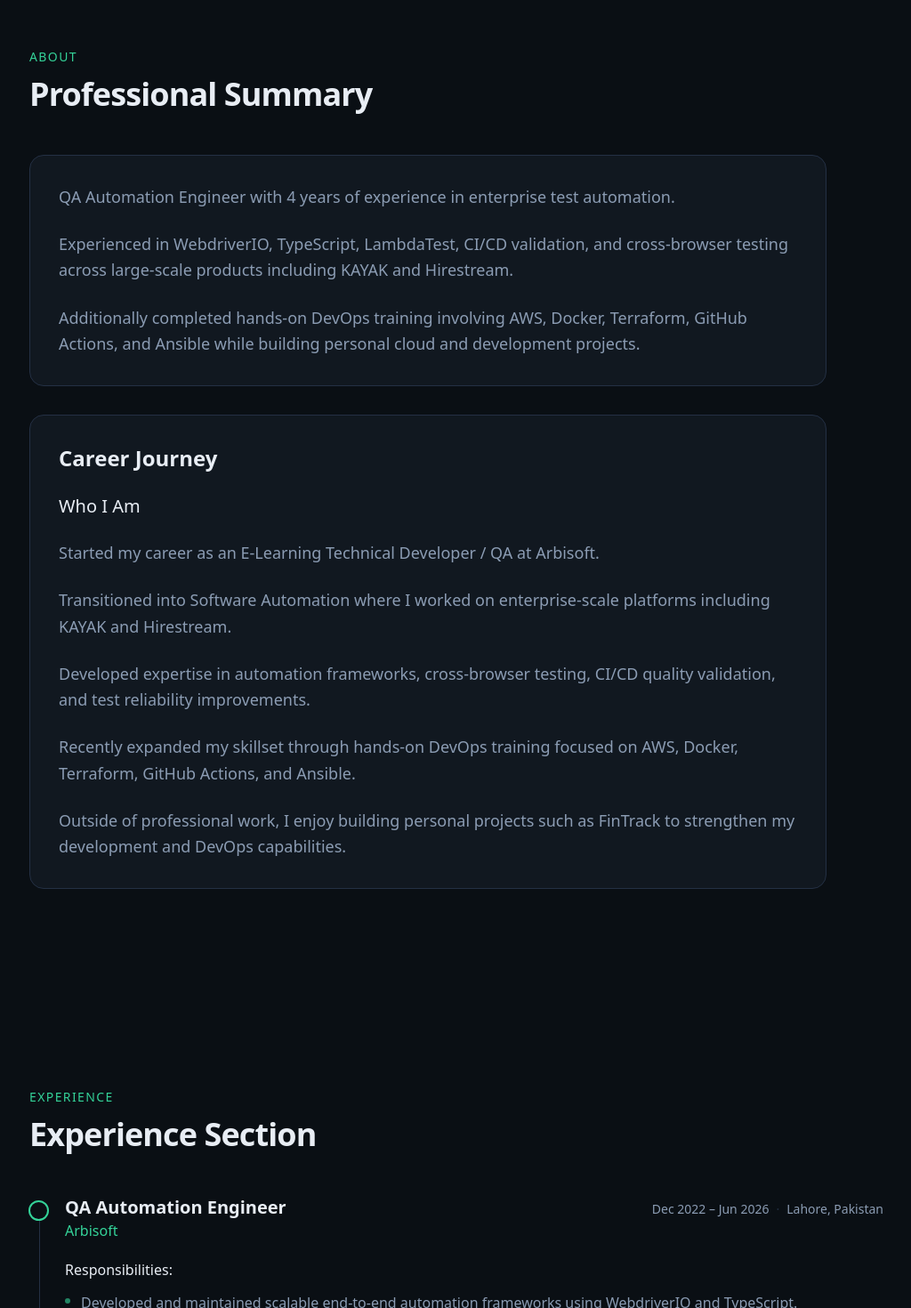
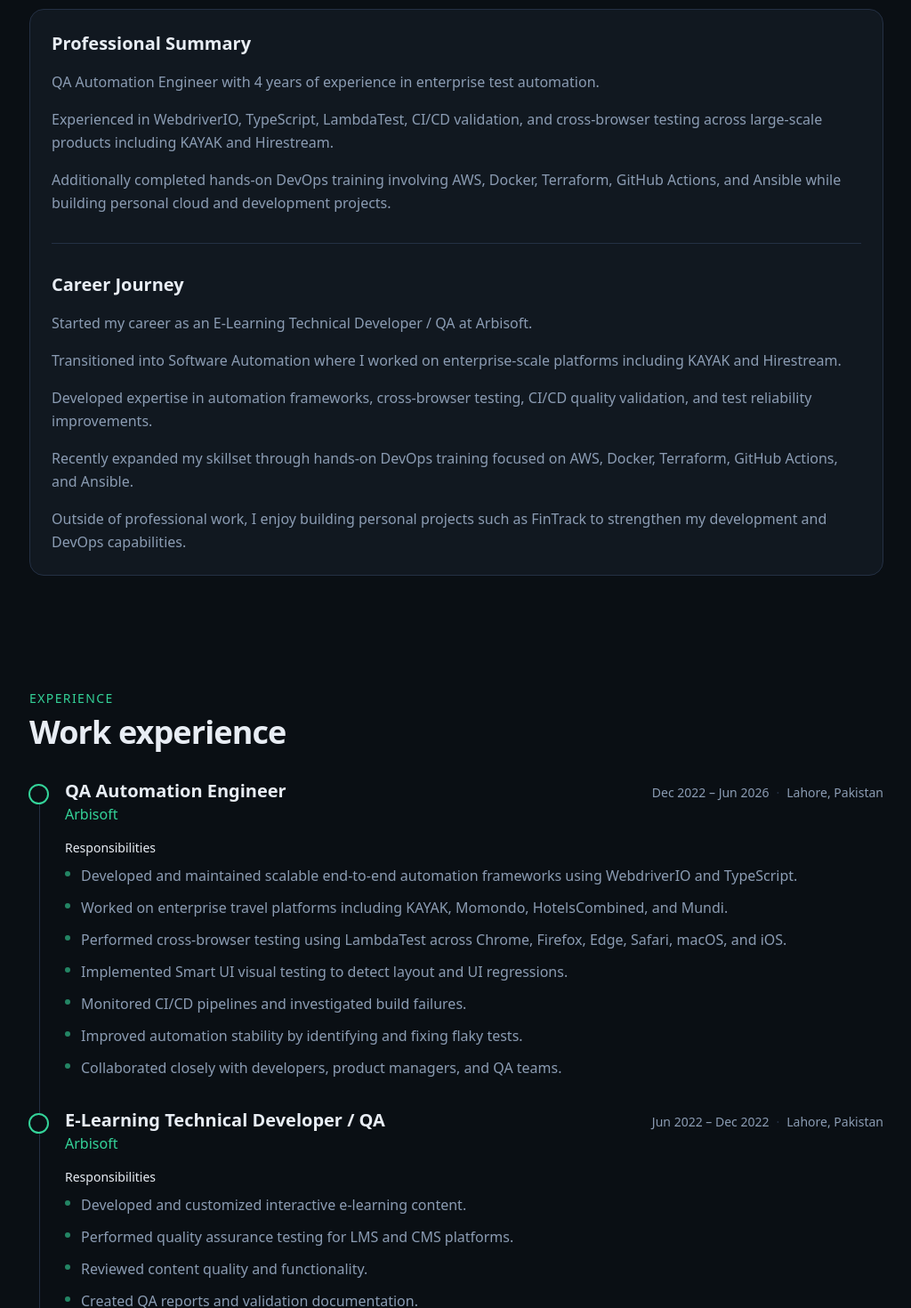
Before and after one commit to AghaAhmed512/agha-ahmed-portfolio, a Next.js app: page / in a window 1280 px wide. Shown: the part 1060-2530 px from the top of the page at 89% size, without its empty margins (127-1151 px from the left). Built offline with nearby package versions, Linux system fonts and the light colour scheme; no server answers.

Commit message:
Fix section spacing and tighten About/Experience layout

```diff
--- a/src/app/globals.css
+++ b/src/app/globals.css
@@ -34,16 +34,24 @@
   @apply mx-auto w-full max-w-5xl px-6 sm:px-8;
 }
 
+.section-block {
+  @apply scroll-mt-20 py-14 sm:py-16;
+}
+
 .section-heading {
-  @apply mb-3 text-sm font-medium uppercase tracking-widest text-accent;
+  @apply mb-2 text-sm font-medium uppercase tracking-widest text-accent;
 }
 
 .section-title {
-  @apply mb-12 text-3xl font-semibold tracking-tight text-foreground sm:text-4xl;
+  @apply mb-6 text-3xl font-semibold tracking-tight text-foreground sm:mb-8 sm:text-4xl;
+}
+
+.section-subtitle {
+  @apply mb-4 text-xl font-semibold text-foreground;
 }
 
 .card {
-  @apply rounded-2xl border border-border bg-surface p-6 transition-colors hover:border-accent/30 sm:p-8;
+  @apply rounded-2xl border border-border bg-surface p-5 transition-colors hover:border-accent/30 sm:p-6;
 }
 
 .gradient-text {
--- a/src/components/About.tsx
+++ b/src/components/About.tsx
@@ -2,27 +2,33 @@
 
 export function About() {
   return (
-    <section id="about" className="scroll-mt-24 py-20 sm:py-28">
+    <section id="about" className="section-block">
       <div className="section-container">
         <p className="section-heading">About</p>
-        <h2 className="section-title">Professional Summary</h2>
+        <h2 className="section-title">About me</h2>
 
-        <div className="card max-w-4xl space-y-6">
-          {professionalSummary.map((paragraph) => (
-            <p key={paragraph} className="text-lg leading-relaxed text-muted">
-              {paragraph}
-            </p>
-          ))}
-        </div>
+        <div className="card space-y-8">
+          <div>
+            <h3 className="section-subtitle">Professional Summary</h3>
+            <div className="space-y-4">
+              {professionalSummary.map((paragraph) => (
+                <p key={paragraph} className="leading-relaxed text-muted">
+                  {paragraph}
+                </p>
+              ))}
+            </div>
+          </div>
 
-        <div className="mt-8 card max-w-4xl space-y-6">
-          <h3 className="text-2xl font-semibold text-foreground">Career Journey</h3>
-          <h4 className="text-xl font-medium text-foreground">Who I Am</h4>
-          {aboutMe.map((paragraph) => (
-            <p key={paragraph} className="text-lg leading-relaxed text-muted">
-              {paragraph}
-            </p>
-          ))}
+          <div className="border-t border-border pt-8">
+            <h3 className="section-subtitle">Career Journey</h3>
+            <div className="space-y-4">
+              {aboutMe.map((paragraph) => (
+                <p key={paragraph} className="leading-relaxed text-muted">
+                  {paragraph}
+                </p>
+              ))}
+            </div>
+          </div>
         </div>
       </div>
     </section>
--- a/src/components/Contact.tsx
+++ b/src/components/Contact.tsx
@@ -32,13 +32,13 @@
 
 export function Contact() {
   return (
-    <section id="contact" className="scroll-mt-24 py-20 sm:py-28">
+    <section id="contact" className="section-block">
       <div className="section-container">
         <p className="section-heading">Contact</p>
         <h2 className="section-title">Let&apos;s connect</h2>
 
         <div className="card max-w-2xl">
-          <p className="mb-8 text-lg text-muted leading-relaxed">
+          <p className="mb-6 leading-relaxed text-muted">
           Open to QA automation roles (remote-friendly).
           <br/>Reach out anytime—I respond within a day.
           </p>
@@ -75,7 +75,7 @@
           <a
             href={site.resumePath}
             download
-            className="mt-8 inline-flex w-full items-center justify-center rounded-xl bg-accent py-3.5 text-sm font-medium text-background transition-opacity hover:opacity-90 sm:w-auto sm:px-8"
+            className="mt-6 inline-flex w-full items-center justify-center rounded-xl bg-accent py-3.5 text-sm font-medium text-background transition-opacity hover:opacity-90 sm:w-auto sm:px-8"
           >
             Download resume (PDF)
           </a>
--- a/src/components/Education.tsx
+++ b/src/components/Education.tsx
@@ -2,7 +2,7 @@
 
 export function Education() {
   return (
-    <section id="education" className="scroll-mt-24 py-20 sm:py-28">
+    <section id="education" className="section-block">
       <div className="section-container">
         <p className="section-heading">Education</p>
         <h2 className="section-title">Academic background</h2>
--- a/src/components/Experience.tsx
+++ b/src/components/Experience.tsx
@@ -2,12 +2,12 @@
 
 export function Experience() {
   return (
-    <section id="experience" className="scroll-mt-24 py-20 sm:py-28">
+    <section id="experience" className="section-block">
       <div className="section-container">
         <p className="section-heading">Experience</p>
-        <h2 className="section-title">Experience Section</h2>
+        <h2 className="section-title">Work experience</h2>
 
-        <div className="relative space-y-12 before:absolute before:left-[7px] before:top-2 before:h-[calc(100%-1rem)] before:w-px before:bg-border sm:before:left-[11px]">
+        <div className="relative space-y-8 before:absolute before:left-[7px] before:top-2 before:h-[calc(100%-0.5rem)] before:w-px before:bg-border sm:before:left-[11px]">
           {experience.map((job, index) => (
             <article key={index} className="relative pl-8 sm:pl-10">
               <span
@@ -27,8 +27,8 @@
                 </p>
               </div>
 
-              <p className="mt-5 text-base font-medium text-foreground">Responsibilities:</p>
-              <ul className="mt-3 space-y-3">
+              <p className="mt-4 text-sm font-medium text-foreground">Responsibilities</p>
+              <ul className="mt-2 space-y-2.5">
                 {job.highlights.map((item, i) => (
                   <li
                     key={i}
--- a/src/components/Hero.tsx
+++ b/src/components/Hero.tsx
@@ -11,7 +11,7 @@
 
 export function Hero() {
   return (
-    <section className="relative overflow-hidden pt-28 pb-20 sm:pt-36 sm:pb-28">
+    <section className="relative overflow-hidden pt-24 pb-14 sm:pt-32 sm:pb-16">
       <div className="pointer-events-none absolute inset-0 grid-bg" aria-hidden />
       <div
         className="pointer-events-none absolute -top-32 left-1/2 h-96 w-96 -translate-x-1/2 rounded-full bg-accent/10 blur-3xl"
@@ -43,7 +43,7 @@
 
             <AchievementStats />
 
-            <div className="mt-10 flex flex-wrap gap-4">
+            <div className="mt-8 flex flex-wrap gap-4">
               <a
                 href="#contact"
                 className="group inline-flex items-center gap-2 rounded-xl bg-accent px-6 py-3 text-sm font-medium text-background transition-opacity hover:opacity-90"
@@ -79,7 +79,7 @@
               </a>
             </div>
 
-            <div className="mt-16 flex flex-wrap gap-3 font-mono text-xs text-muted sm:text-sm">
+            <div className="mt-10 flex flex-wrap gap-3 font-mono text-xs text-muted sm:text-sm">
               {["WebdriverIO", "TypeScript", "LambdaTest", "Smart UI", "CI/CD"].map(
                 (tech) => (
                   <span
--- a/src/components/Skills.tsx
+++ b/src/components/Skills.tsx
@@ -2,7 +2,7 @@
 
 export function Skills() {
   return (
-    <section id="skills" className="scroll-mt-24 py-20 sm:py-28">
+    <section id="skills" className="section-block">
       <div className="section-container">
         <p className="section-heading">Skills</p>
         <h2 className="section-title">Technical toolkit</h2>
@@ -10,7 +10,7 @@
         <div className="grid gap-6 sm:grid-cols-2">
           {skillGroups.map((group) => (
             <div key={group.category} className="card">
-              <h3 className="mb-4 text-lg font-medium text-foreground">
+              <h3 className="mb-3 text-lg font-medium text-foreground">
                 {group.category}
               </h3>
               <ul className="flex flex-wrap gap-2">
```
Also changed, not shown: src/components/Projects.tsx (+7 -7 lines).
